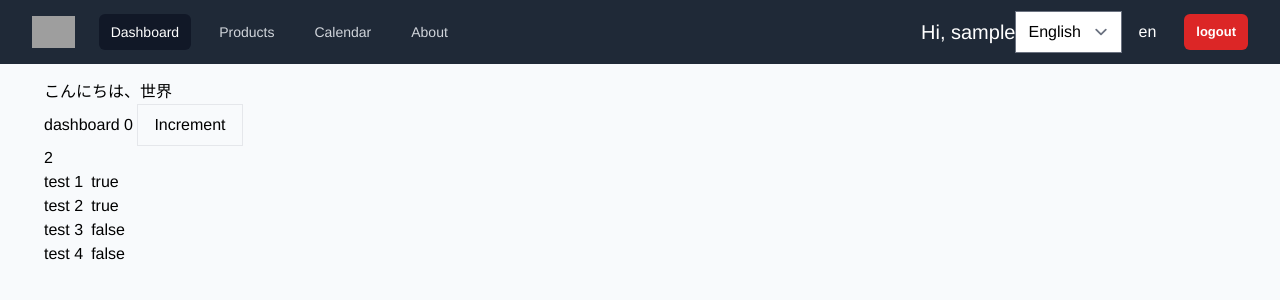
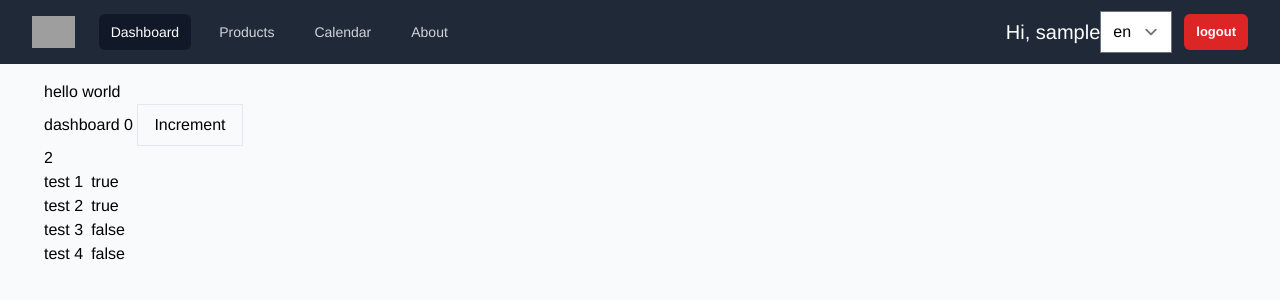
Before and after one commit to tvravir/newVueDemo, a Vue app: page /dashboard in a window 1280 px wide. Shown: the top 300 px of the page. Built offline with nearby package versions, Linux system fonts and the light colour scheme; sample sign-in values are in the browser's storage; grey boxes are pictures that could not be loaded; what vue-easy-lightbox, vue-final-modal would draw is missing.

Commit message:
language setup

```diff
--- a/src/components/pages/Header/index.vue
+++ b/src/components/pages/Header/index.vue
@@ -61,11 +61,17 @@
 							<h4 class="text-white text-xl">
 								Hi, {{ userData.username }}
 							</h4>
-							<select v-model="language" :on-select="changelanguages()">
+							<!-- <select v-model="language" :on-select="changelanguages()">
 								<option value="en">English</option>
 								<option value="ja">japan</option>
-							</select>
-							<button class="px-2 mx-2 text-white" @click="changelanguages('ja')">{{ language }}</button>
+							</select> -->
+							<div class="locale-changer">
+								<select v-model="$i18n.locale" @change="onChange($event)">
+									<option v-for="locale in $i18n.availableLocales" :key="`locale-${locale}`" :value="locale">{{ locale }}
+									</option>
+								</select>
+							</div>
+							<!-- <button class="px-2 mx-2 text-white" @click="changelanguages('ja')">{{ language }}</button> -->
 							<button @click="logoutUser"
 								class="pointer-events-auto rounded-md bg-red-600 px-3 py-2 text-[0.8125rem] font-semibold leading-5 text-white hover:bg-red-500 ml-3">
 								logout
@@ -132,8 +138,9 @@ export default {
 			localStorage.removeItem('currentuser');
 			this.$router.push({ path: '/login' });
 		},
-		changelanguages(event) {
-			console.log(event);
+		onChange(event) {
+			console.log(event.target.value);
+			localStorage.setItem('language', event.target.value)
 			// this.changelang('ja')
 			// console.log(event.target.value);
 			// I18n.global.local = 'ja'
--- a/src/i18n/index.js
+++ b/src/i18n/index.js
@@ -1,21 +1,24 @@
 import { createI18n } from 'vue-i18n'
+import en from './laguage/en.json'
+import ja from './laguage/ja.json'
 // import store from '../store'
 
 const messages = {
-  en: {
-    message: {
-      hello: 'hello world'
-    }
-  },
-  ja: {
-    message: {
-      hello: 'こんにちは、世界'
-    }
+  en,
+  ja,
+
+}
+function getLaguage() {
+  if (localStorage.getItem('language')) {
+    return localStorage.getItem('language')
+  } else {
+    localStorage.setItem('language', 'en')
+    return 'en'
   }
 }
 const i18n = createI18n({
-  // locale: store.state.lang, // set locale
-  locale: 'ja', // set locale
+
+  locale: getLaguage(), // set locale
   fallbackLocale: 'en', // set fallback locale
   legacy: false,
   messages, // set locale messages
--- /dev/null
+++ b/src/i18n/laguage/en.json
@@ -0,0 +1,5 @@
+{
+  "message": {
+    "hello": "hello world"
+  }
+}
--- /dev/null
+++ b/src/i18n/laguage/ja.json
@@ -0,0 +1,5 @@
+{
+  "message": {
+    "hello": "こんにちは、世界"
+  }
+}
--- a/src/store/index.js
+++ b/src/store/index.js
@@ -10,14 +10,11 @@ const store = createStore({
   state() {
     // ?=====> Declare Variable
     return {
-      lang: 'en'
+
     }
   },
   mutations: {
     // ?=====> Declare Function to Update State
-    changelang(state, val) {
-      state.lang = val
-    }
   },
   getters: {
     // ?=====>  get the operation
@@ -26,11 +23,7 @@ const store = createStore({
   },
   actions: {
     // *=====>  apis and call mutations in this Function
-    changeLanguage(context, data) {
-      context.commit('changelang', 'ja')
-      // console.log(state);
-      console.log(data);
-    }
+
   },
 
 
```
